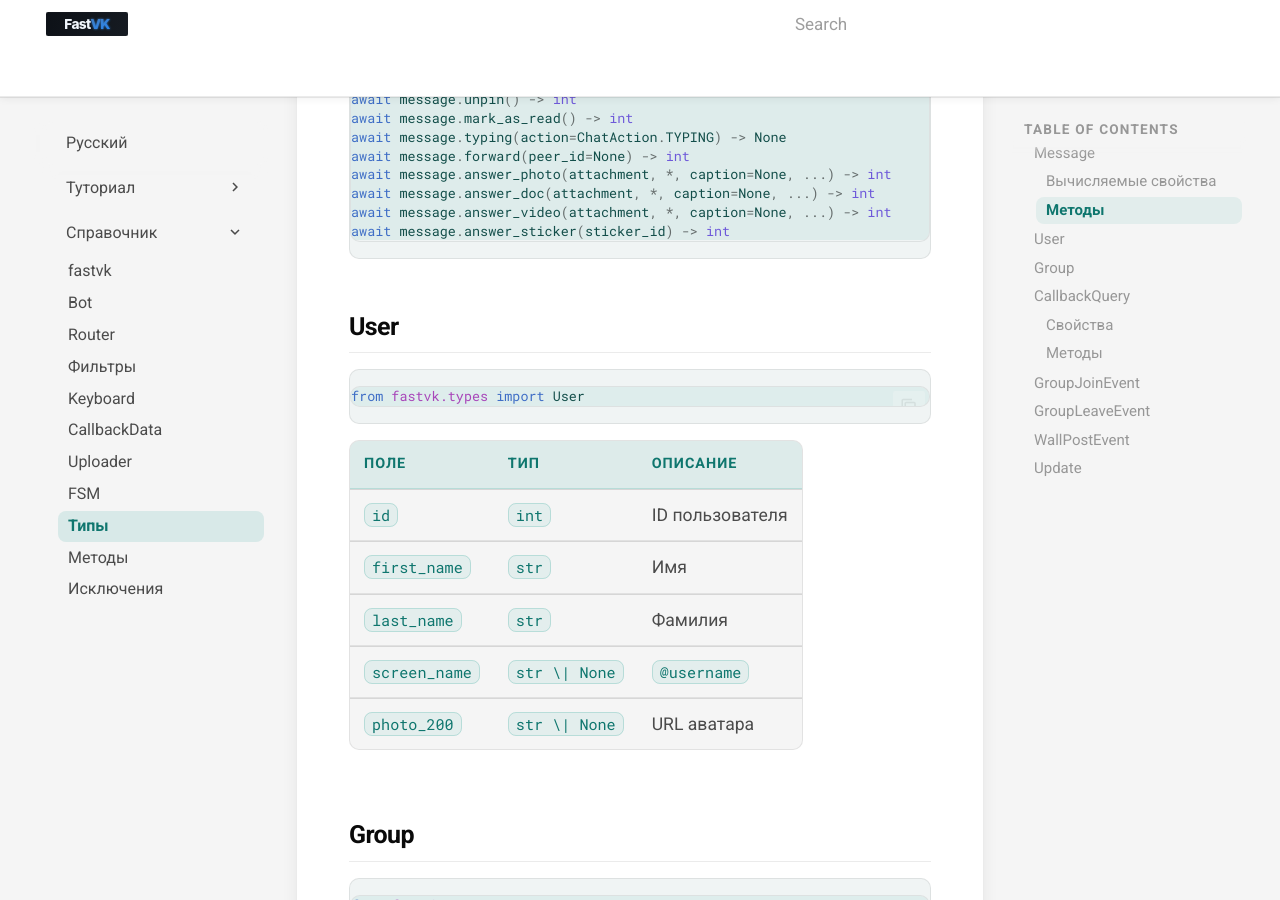
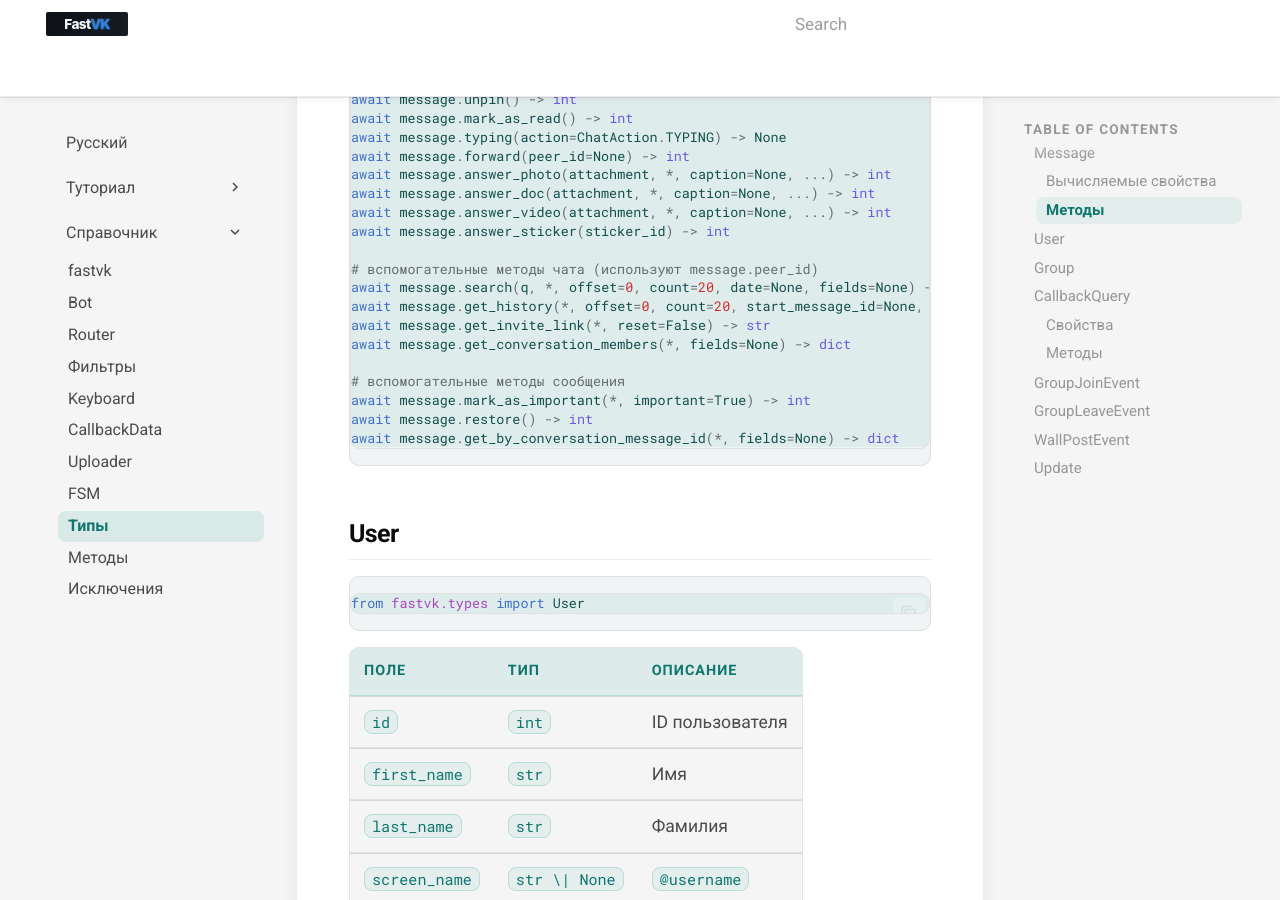
Before and after one commit to ndugram/fastvk, an MkDocs documentation site: the page built from docs/ru/reference/types.md, in a window 1280 px wide and 900 px high, scrolled down 1226 px. Built offline with MkDocs 1.6.1 and Material for MkDocs 9.7.7, drawn with Linux system fonts in a browser that asks for light colours; comment, search, counter and statistics services are not loaded.

Commit message:
docs: update types.md

````diff
--- a/docs/ru/reference/types.md
+++ b/docs/ru/reference/types.md
@@ -43,6 +43,17 @@ await message.answer_photo(attachment, *, caption=None, ...) -> int
 await message.answer_doc(attachment, *, caption=None, ...) -> int
 await message.answer_video(attachment, *, caption=None, ...) -> int
 await message.answer_sticker(sticker_id) -> int
+
+# вспомогательные методы чата (используют message.peer_id)
+await message.search(q, *, offset=0, count=20, date=None, fields=None) -> dict
+await message.get_history(*, offset=0, count=20, start_message_id=None, rev=0, fields=None) -> dict
+await message.get_invite_link(*, reset=False) -> str
+await message.get_conversation_members(*, fields=None) -> dict
+
+# вспомогательные методы сообщения
+await message.mark_as_important(*, important=True) -> int
+await message.restore() -> int
+await message.get_by_conversation_message_id(*, fields=None) -> dict
 ```
 
 ## User
````
